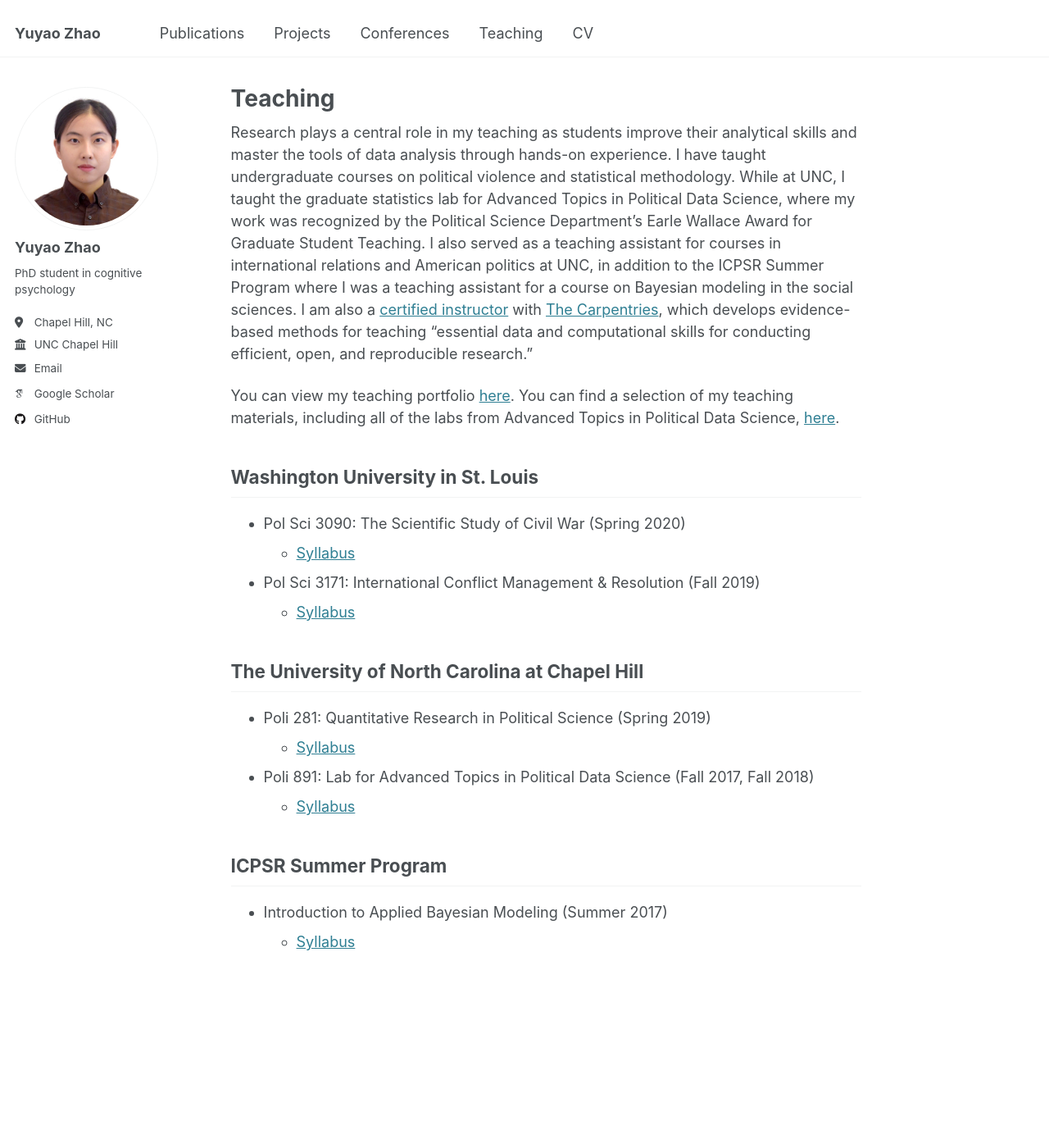
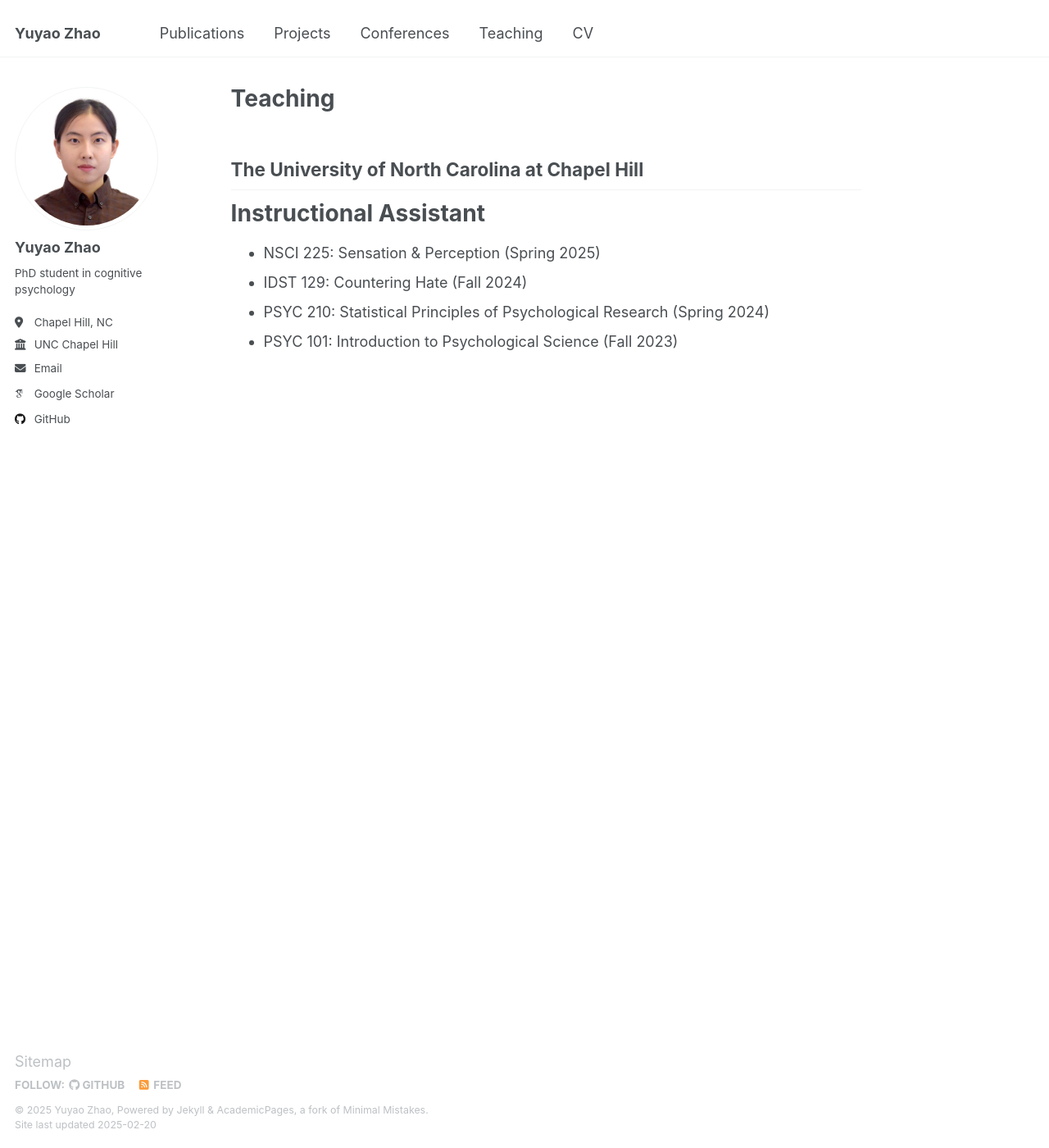
Before and after one commit to zhaoyuyao/zhaoyuyao.github.io, a Jekyll site: the page built from _pages/teaching.md, in a window 1280 px wide and 1400 px high. Shown: the whole window at 82% size. Built offline with Jekyll 4.4.1, drawn with Linux system fonts in a browser that asks for light colours; some web fonts are replaced.

Commit message:
Update teaching.md

```diff
--- a/_pages/teaching.md
+++ b/_pages/teaching.md
@@ -2,39 +2,9 @@
 permalink: /teaching/
 title: "Teaching"
 ---
-
-Research plays a central role in my teaching as students improve their
-analytical skills and master the tools of data analysis through hands-on
-experience. I have taught undergraduate courses on political violence and
-statistical methodology. While at UNC, I taught the graduate statistics lab for
-Advanced Topics in Political Data Science, where my work was recognized by the
-Political Science Department's Earle Wallace Award for Graduate Student
-Teaching. I also served as a teaching assistant for courses in international
-relations and American politics at UNC, in addition to the ICPSR Summer Program
-where I was a teaching assistant for a course on Bayesian modeling in the social
-sciences. I am also a
-[certified instructor](https://carpentries.org/instructors/#jayrobwilliams) with
-[The Carpentries](https://carpentries.org/), which develops evidence-based
-methods for teaching "essential data and computational skills for conducting
-efficient, open, and reproducible research."
-
-
-You can view my teaching portfolio [here](/files/pdf/teaching/Portfolio.pdf).
-You can find a selection of my teaching materials, including all of the labs
-from Advanced Topics in Political Data Science, [here](/teaching-materials).
-
-## Washington University in St. Louis
-- Pol Sci 3090: The Scientific Study of Civil War (Spring 2020)
-    - [Syllabus](/files/pdf/teaching/PS 3090 Syllabus.pdf)
-- Pol Sci 3171: International Conflict Management & Resolution (Fall 2019)
-    - [Syllabus](/files/pdf/teaching/PS 3171 Syllabus.pdf)
-
 ## The University of North Carolina at Chapel Hill
-- Poli 281: Quantitative Research in Political Science (Spring 2019)
-    - [Syllabus](/files/pdf/teaching/POLI 281 Syllabus.pdf)
-- Poli 891: Lab for Advanced Topics in Political Data Science (Fall 2017, Fall 2018)
-    - [Syllabus](/files/pdf/teaching/POLI 891 Syllabus.pdf)
-
-## ICPSR Summer Program
-- Introduction to Applied Bayesian Modeling (Summer 2017)
-    - [Syllabus](/files/pdf/teaching/bayes2017.pdf)
+# Instructional Assistant
+- NSCI 225: Sensation & Perception (Spring 2025)
+- IDST 129: Countering Hate (Fall 2024)
+- PSYC 210: Statistical Principles of Psychological Research (Spring 2024)
+- PSYC 101: Introduction to Psychological Science (Fall 2023)
```
